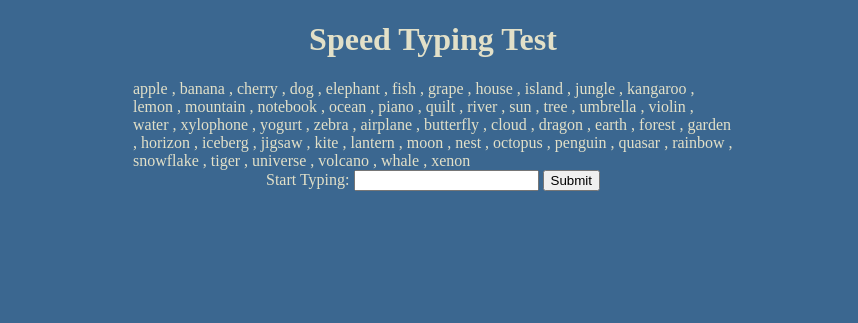
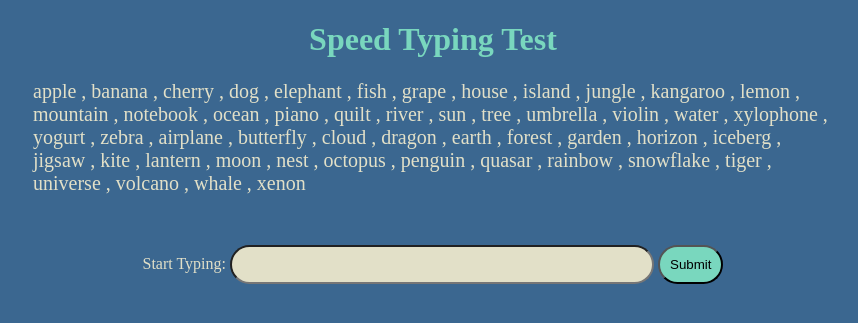
Before and after one commit to vicmoon/Python_TypeSpeedTest, a Flask app: page / in a window 1280 px wide. Shown: the top 323 px of the page, without its empty margins (207-1065 px from the left). Run offline with Flask 3, Linux system fonts and the light colour scheme.

Commit message:
update style

```diff
--- a/static/style.css
+++ b/static/style.css
@@ -4,8 +4,33 @@ body {
   text-align: center;
 }
 
+h1 {
+  color: #79d7be;
+}
+
 p {
   text-align: left;
-  max-width: 600px;
+  max-width: 800px;
   margin: 0 auto;
+  margin-bottom: 50px;
+  font-size: 20px;
 }
+
+input {
+  background-color: #e2e0c8;
+  border-radius: 20px;
+  width: 400px;
+  padding: 10px;
+}
+
+button {
+  background-color: #79d7be;
+  border-radius: 30px;
+  padding: 10px;
+}
+
+button:hover {
+  background-color: #e2e0c8;
+  color: black;
+  border-color: yellow;
+}
```
